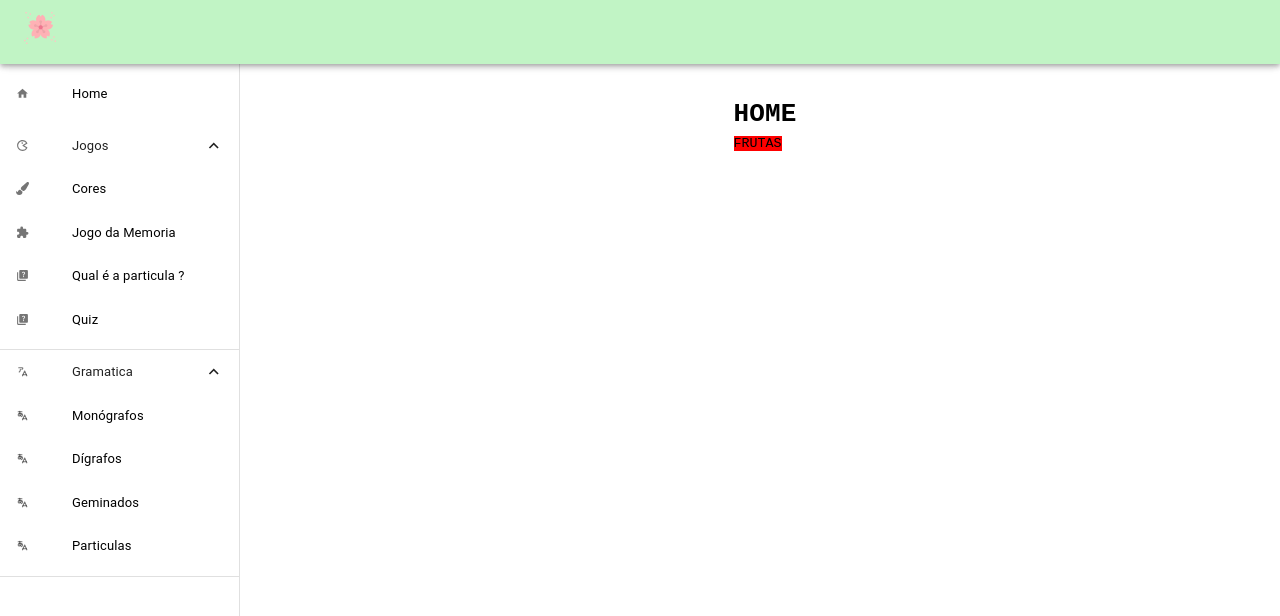
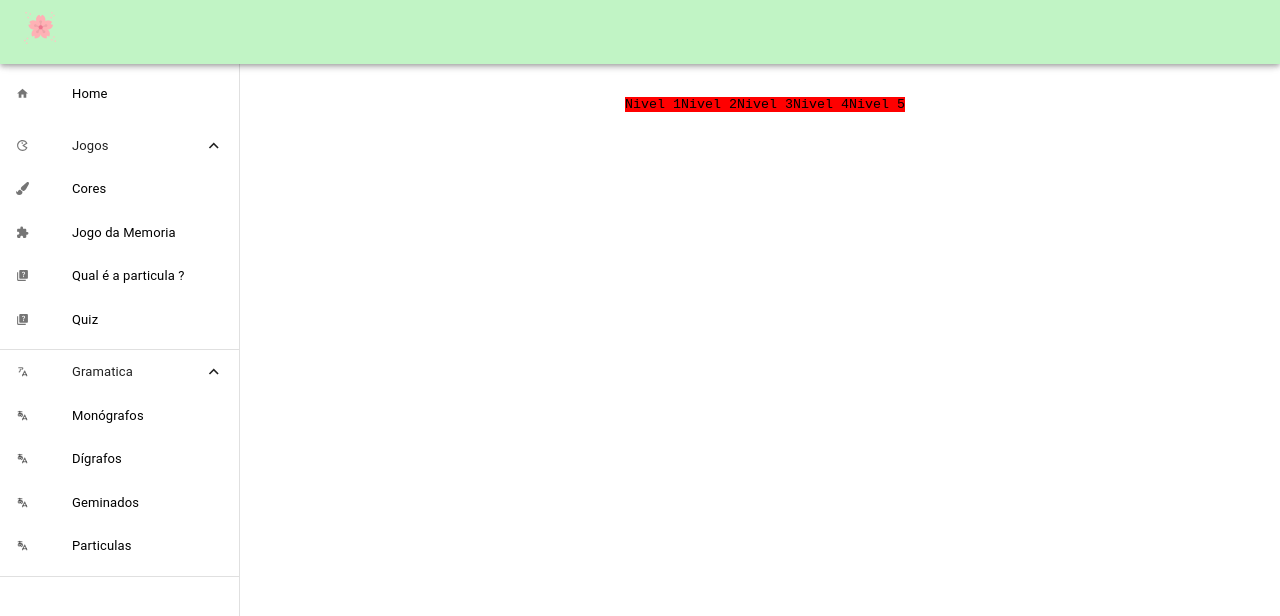
Before and after one commit to deborafsm/nihongo-san, a React (Create React App) app in the folder my-app/: page /home in a window 1280 px wide. Shown: the top 616 px of the page. Built offline with nearby package versions, Linux system fonts and the light colour scheme.

Commit message:
Create: component niveis

```diff
--- a/my-app/src/pages/Home.jsx
+++ b/my-app/src/pages/Home.jsx
@@ -1,12 +1,13 @@
 import React from "react";
 import img from '../img/Hiragana_letter_small_A.svg.png'
+import GameCard from './gameCards/index'
 function Home() {
   return (
     <div>
 
       <div className="img_home">
-        <h1>HOME</h1>
-        <a href="/quiz-game"><button>FRUTAS</button></a>
+        <GameCard/>
+
       </div>
     </div>
   );
--- a/my-app/src/pages/cardColor.jsx
+++ b/my-app/src/pages/cardColor.jsx
@@ -3,7 +3,7 @@ import CardC from '../components/Cards/CardColor'
 import { ContainerCardSokuon } from '../style/CardPage'
 import Title from '../components/Title/index'
 // import aka from '../../img/aka.png'
-import iro from '../json/iro'
+import iro from '../json/iro.json'
 export default function CardColor() {
     return (
         <>
--- /dev/null
+++ b/my-app/src/pages/gameCards/index.jsx
@@ -0,0 +1,19 @@
+import React from "react";
+
+function index() {
+  return (
+    <div>
+      <div>
+        <a href="/">
+          <button>Nivel 1</button>
+          <button>Nivel 2</button>
+          <button>Nivel 3</button>
+          <button>Nivel 4</button>
+          <button>Nivel 5</button>
+        </a>
+      </div>
+    </div>
+  );
+}
+
+export default index;
--- a/my-app/src/routes/routes.jsx
+++ b/my-app/src/routes/routes.jsx
@@ -11,7 +11,7 @@ import MemoryGame from "../pages/MemoryGame.jsx";
 import Particulas from "../pages/Particulas.jsx";
 import ParticulaGame from "../pages/ParticulaGame.jsx";
 import QuizGame from "../pages/Quiz.jsx";
-
+import Cards from "../pages/gameCards/index.jsx"
 const Rotas = () => (
   <Layout>
     <Routes>
```
